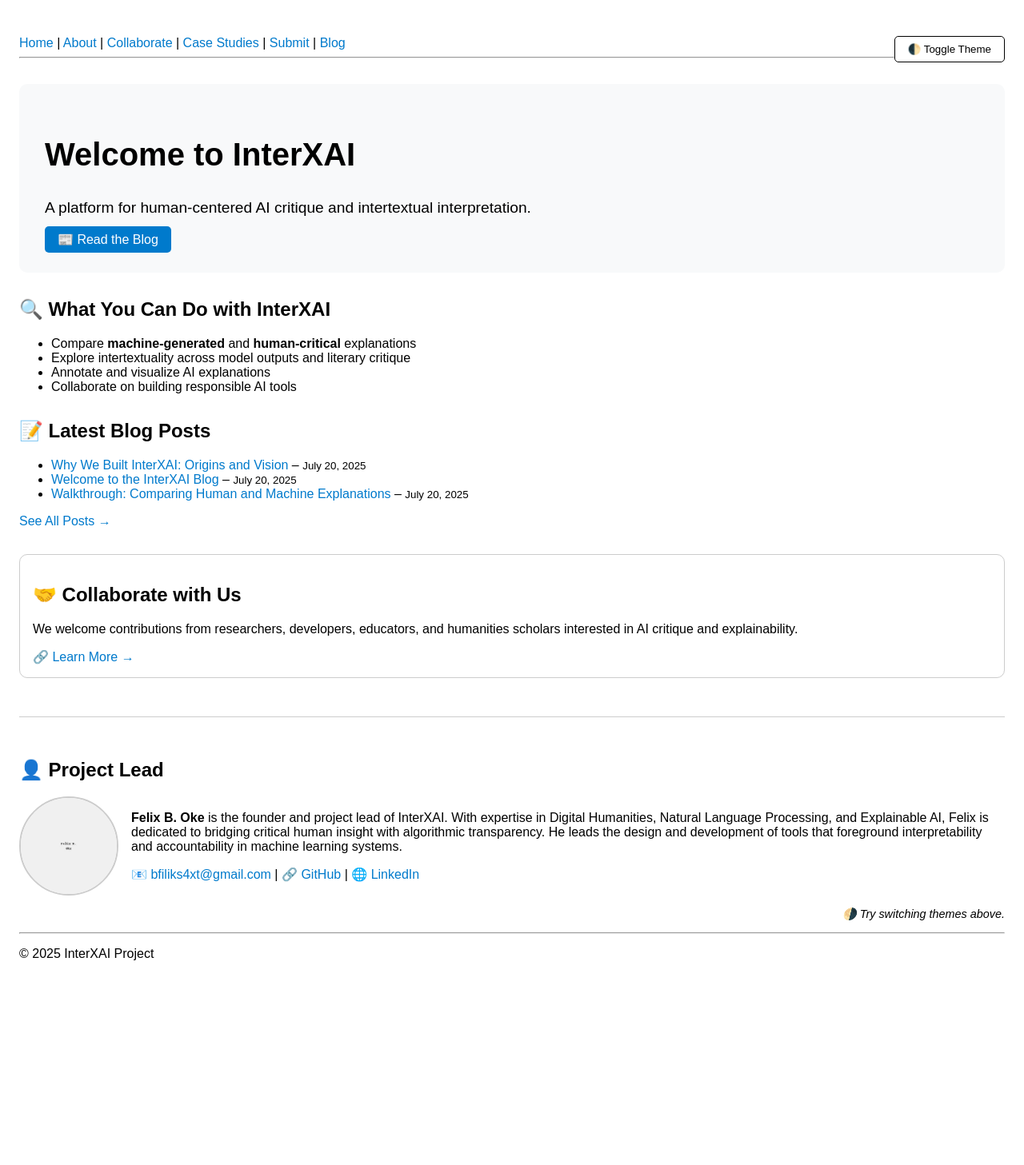
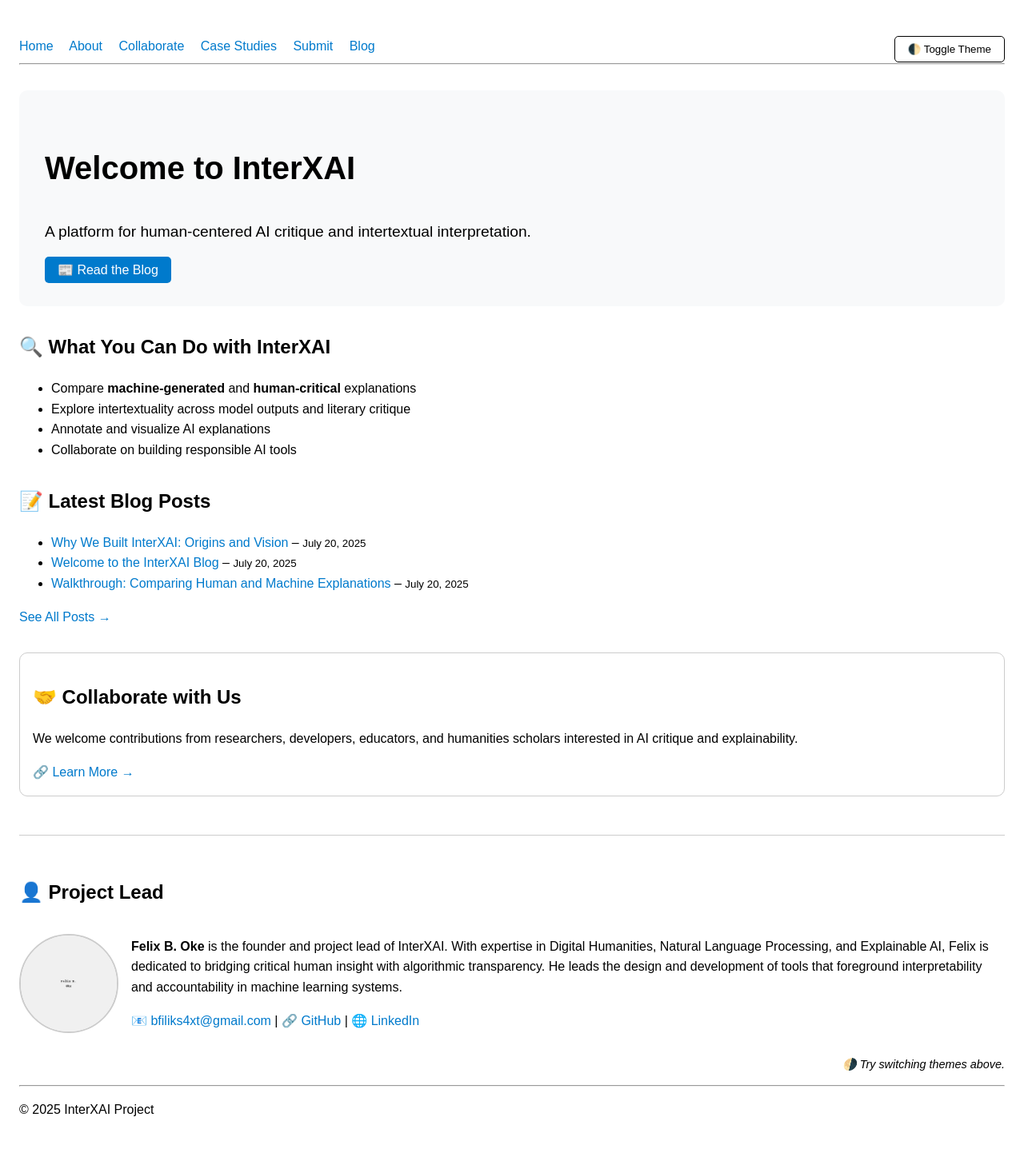
Before and after one commit to bfiliks/interxai.github.io, a Jekyll site: the page built from index.md, in a window 1280 px wide. Shown: the whole page at 80% size. Built offline with Jekyll 4.4.1, drawn with Linux system fonts in a browser that asks for light colours; before the commit the page ends 1258 px from its top, so only the background shows below that.

Commit message:
Update default.html

```diff
--- a/_layouts/default.html
+++ b/_layouts/default.html
@@ -2,8 +2,8 @@
 <html lang="en">
 <head>
   <meta charset="UTF-8">
-  <title>{{ page.title }} | {{ site.title }}</title>
   <meta name="viewport" content="width=device-width, initial-scale=1">
+  {%- seo -%}
 
   <style>
     :root {
@@ -24,7 +24,9 @@
       background-color: var(--bg);
       color: var(--text);
       font-family: sans-serif;
-      padding: 1rem;
+      margin: 0;
+      padding: 1.5rem;
+      line-height: 1.6;
       transition: background 0.3s, color 0.3s;
     }
 
@@ -33,17 +35,24 @@
       text-decoration: none;
     }
 
-    .blog-card {
-      background: var(--card);
-      color: var(--text);
-      border-radius: 10px;
-      box-shadow: 0 0 5px rgba(0,0,0,0.1);
-      padding: 1rem;
-      margin: 0.5rem 0;
+    a:hover {
+      text-decoration: underline;
     }
 
     header, footer {
       margin-bottom: 2rem;
+    }
+
+    nav a {
+      margin-right: 1rem;
+    }
+
+    .blog-card {
+      background: var(--card);
+      border-radius: 10px;
+      padding: 1rem;
+      box-shadow: 0 0 5px rgba(0,0,0,0.1);
+      margin-bottom: 1rem;
     }
 
     #theme-toggle {
@@ -61,16 +70,15 @@
   <header>
     <button id="theme-toggle">🌓 Toggle Theme</button>
     <h1><a href="{{ site.baseurl }}/">{{ site.title }}</a></h1>
+    <p>{{ site.description }}</p>
     <nav>
-  <a href="{{ site.baseurl }}/">Home</a> |
-  <a href="{{ site.baseurl }}/about/">About</a> |
-  <a href="{{ site.baseurl }}/collaborate/">Collaborate</a> |
-  <a href="{{ site.baseurl }}/case-studies/">Case Studies</a> |
-  <a href="{{ site.baseurl }}/submit/">Submit</a> |
-  <a href="{{ site.baseurl }}/blog/">Blog</a>
-</nav>
-
-
+      <a href="{{ site.baseurl }}/">Home</a>
+      <a href="{{ site.baseurl }}/about/">About</a>
+      <a href="{{ site.baseurl }}/collaborate/">Collaborate</a>
+      <a href="{{ site.baseurl }}/case-studies/">Case Studies</a>
+      <a href="{{ site.baseurl }}/submit/">Submit</a>
+      <a href="{{ site.baseurl }}/blog/">Blog</a>
+    </nav>
     <hr>
   </header>
 
@@ -86,20 +94,15 @@
   <script>
     const toggle = document.getElementById("theme-toggle");
     const currentTheme = localStorage.getItem("theme");
-
     if (currentTheme) {
       document.documentElement.setAttribute("data-theme", currentTheme);
     }
 
     toggle.addEventListener("click", () => {
-      let theme = document.documentElement.getAttribute("data-theme");
-      if (theme === "dark") {
-        document.documentElement.setAttribute("data-theme", "light");
-        localStorage.setItem("theme", "light");
-      } else {
-        document.documentElement.setAttribute("data-theme", "dark");
-        localStorage.setItem("theme", "dark");
-      }
+      const theme = document.documentElement.getAttribute("data-theme");
+      const newTheme = theme === "dark" ? "light" : "dark";
+      document.documentElement.setAttribute("data-theme", newTheme);
+      localStorage.setItem("theme", newTheme);
     });
   </script>
 </body>
```
